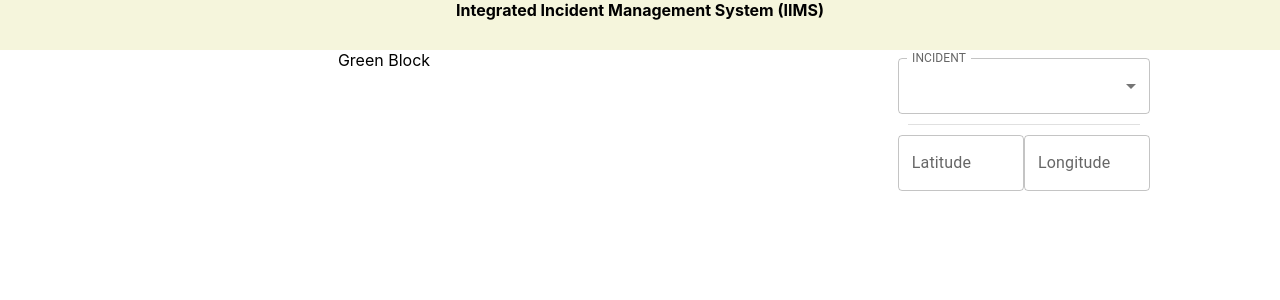
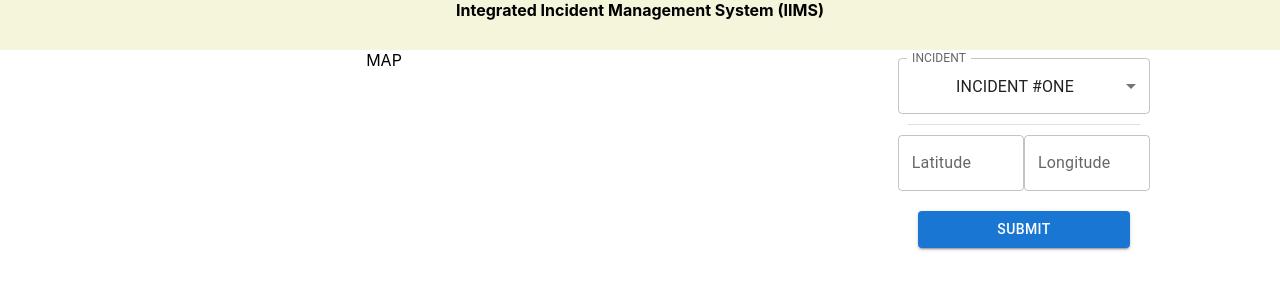
Before and after one commit to djain1309/iims, a React (Create React App) app: page / in a window 1280 px wide. Shown: the top 300 px of the page. Built offline with nearby package versions, Linux system fonts and the light colour scheme.

Commit message:
created forms and states

```diff
--- a/src/App.js
+++ b/src/App.js
@@ -1,7 +1,25 @@
+import React, { useState } from 'react';
 import './App.css';
 import Forms from './Forms';
 
+
 function App() {
+  const [incident, setIncident] = useState();
+  const [latitude, setLatitude] = useState();
+  const [longitude, setLongitude] = useState();
+
+  const setIncidentHandler = (event) => {
+    setIncident({event})
+  }
+
+  const setLatitudeHandler = (event) => {
+    setLatitude({event})
+  }
+
+  const setLongitudeHandler = (event) => {
+    setLongitude({event})
+  }
+
   return (
     <div className="App">
       <nav style={{background: 'beige', height: "50px"}}>
@@ -9,12 +27,15 @@ function App() {
       </nav>
       <div>
         <div style={{float: 'left', width: '60%', height: '695px'}}>
-          Green Block
+          MAP
         </div>
       </div>
       <div>
         <div style={{float: 'right', width: '40%', height: '695px'}}>
-        <Forms />
+        <Forms  setIncident={setIncidentHandler}
+                setLatitudeHandler={setLatitudeHandler}
+                setLongitudeHandler={setLongitudeHandler}
+           />
 
         </div>
       </div>
--- a/src/Forms.js
+++ b/src/Forms.js
@@ -1,4 +1,4 @@
-import React from 'react';
+import React, { useState } from 'react';
 import Box from '@mui/material/Box';
 import TextField from '@mui/material/TextField';
 import Divider from '@mui/material/Divider';
@@ -6,17 +6,38 @@ import InputLabel from '@mui/material/InputLabel';
 import MenuItem from '@mui/material/MenuItem';
 import FormControl from '@mui/material/FormControl';
 import Select from '@mui/material/Select';
+import Button from '@mui/material/Button';
 
 
 
 
+function Forms(props) {
 
-function Forms() {
-    const [incident, setIncident] = React.useState('Thruway');
 
-    const handleChange = (event) => {
-        setIncident(event.target.value);
-      };
+    const [incident, setIncident] = useState('ONE');
+
+    const setIncidentHandler = (incidentValue) => {
+        setIncident(incidentValue.target.value);
+        console.log("setIncidentHandler = ", incidentValue.target.value);
+    }
+
+    const [latitude, setLatitude] = useState('');
+    const [longitude, setLongitude] = useState('');
+
+    const latitudeHandler = (event) => {
+        console.log("REACHED - Latitude", event.target.value);
+        const newLatitude = event.target.value;
+        setLatitude(newLatitude);
+    };
+
+    const longitudeHandler = (event) => {
+        setLongitude(event.target.value);
+    };
+
+    const onSubmitHandler = () => {
+        alert('Submit clicked');
+    }
+
 
     return(
         <Box
@@ -31,7 +52,7 @@ function Forms() {
                     id="demo-simple-select"
                     value={incident}
                     label="INCIDENT"
-                    onChange={handleChange}
+                    onChange={setIncidentHandler}
                     >
                     <MenuItem value={'ONE'}>INCIDENT #ONE</MenuItem>
                     <MenuItem value={'TWO'}>INCIDENT #TWO</MenuItem>
@@ -44,13 +65,21 @@ function Forms() {
                 </div>
                 <div style={{display: 'inline-flex'}}>
                     <span>
-                        <TextField id="outlined-basic" label="Latitude" variant="outlined" autoComplete='off'/>
+                        <TextField id="outlined-basic" label="Latitude" variant="outlined" autoComplete='off'
+                        value={latitude}
+                        onChange={latitudeHandler} />
                     </span>
                     <span>
-                        <TextField id="outlined-basic" label="Longitude" variant="outlined" autoComplete='off'/>
+                        <TextField id="outlined-basic" label="Longitude" variant="outlined" autoComplete='off'
+                        value={longitude}
+                        onChange={longitudeHandler} />
                     </span>
                 </div>
 
+                <Button variant="contained" size="medium" onClick = {onSubmitHandler} style={{margin: '20px'}}
+                   disabled={latitude === undefined} >
+                    Submit
+                </Button>
 
                 </FormControl>
 
```
